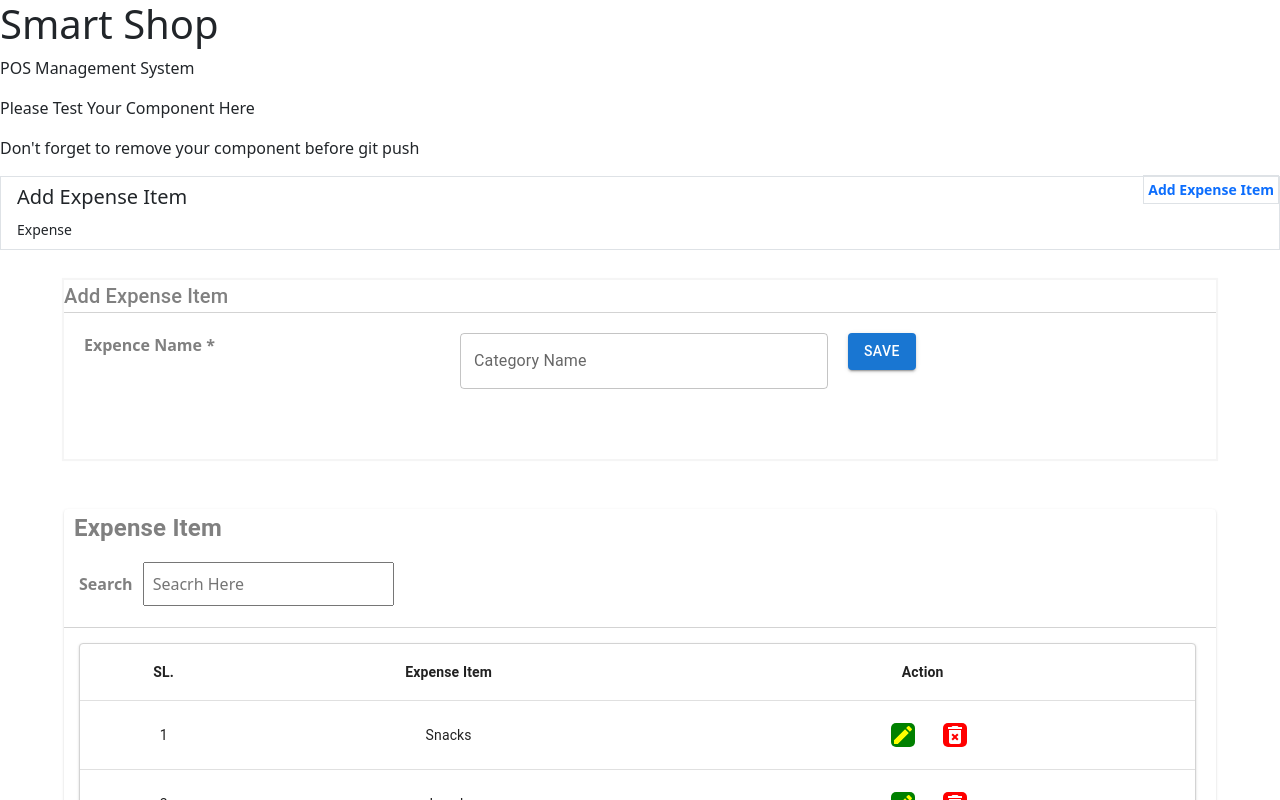
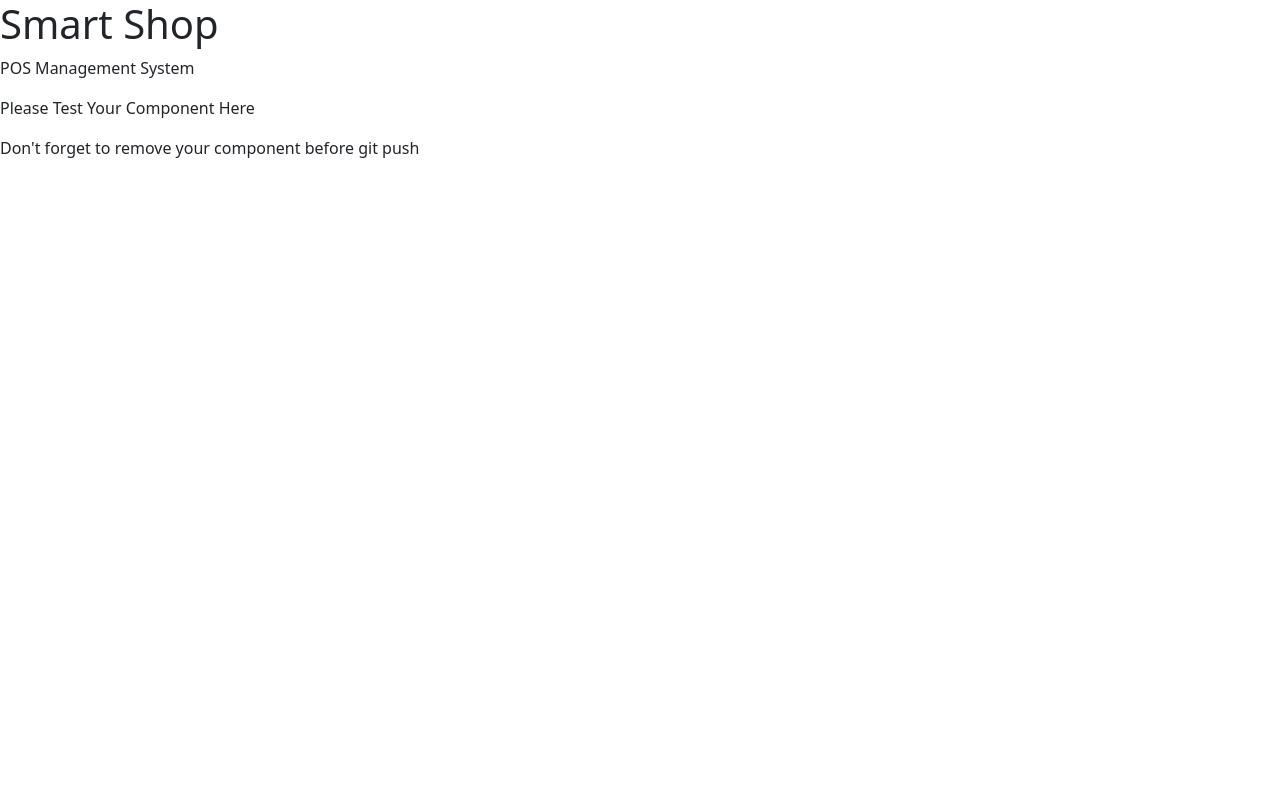
Before and after one commit to imRHB/smart-shop-client, a React (Create React App) app: page / in a window 1280 px wide. Shown: the top 800 px of the page. Built offline with nearby package versions, Linux system fonts and the light colour scheme.

Commit message:
resolved

```diff
--- a/src/App.js
+++ b/src/App.js
@@ -1,6 +1,5 @@
 import "bootstrap/dist/css/bootstrap.min.css";
 import "./App.css";
-import ExpenseItem from "./pages/Dashboard/Expense/ExpenseItem";
 
 function App() {
   return (
@@ -11,7 +10,7 @@ function App() {
       <p>Don't forget to remove your component before git push</p>
 
       {/* TEST YOUR COMPONENT HERE */}
-      <ExpenseItem></ExpenseItem>
+
     </div>
   );
 }
```
